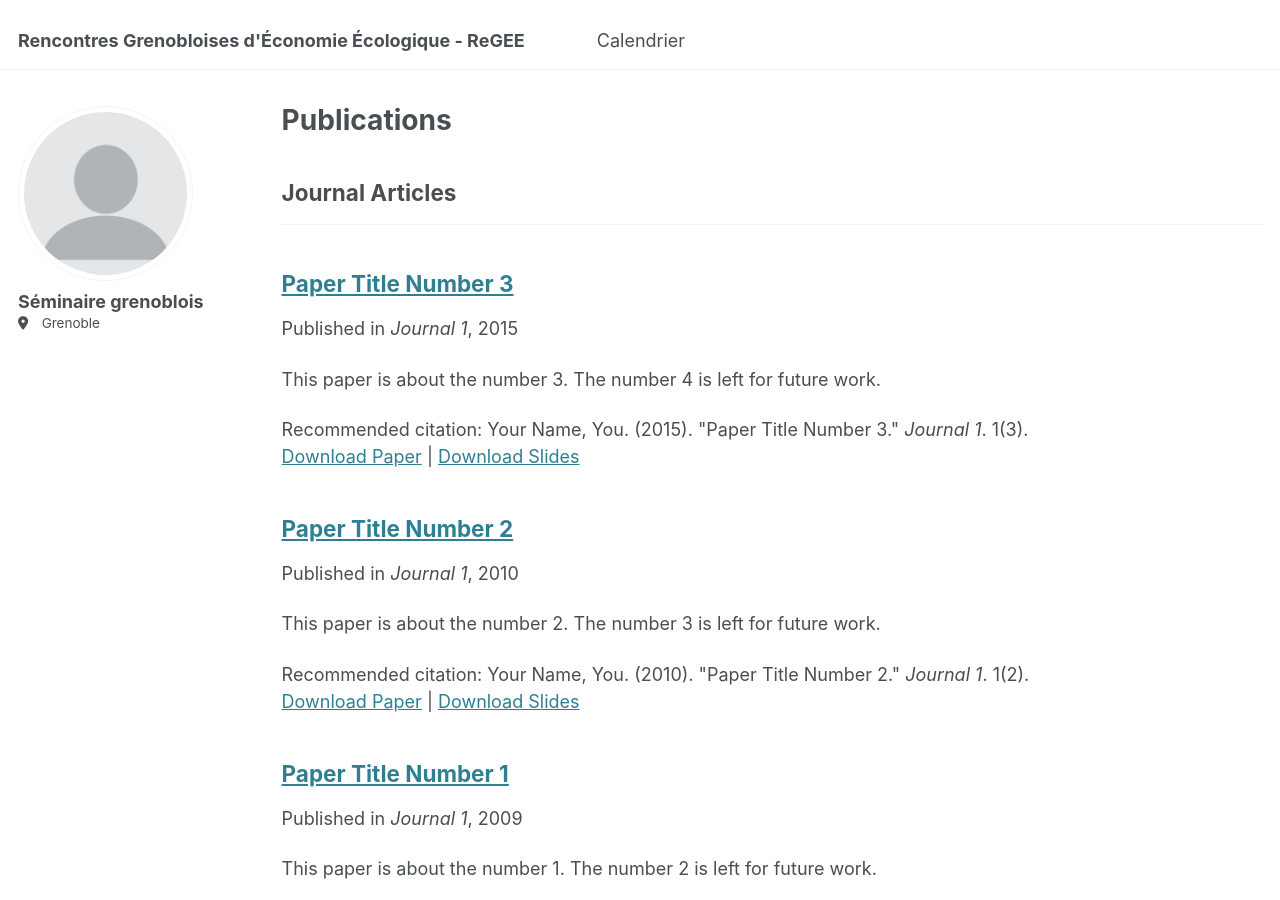
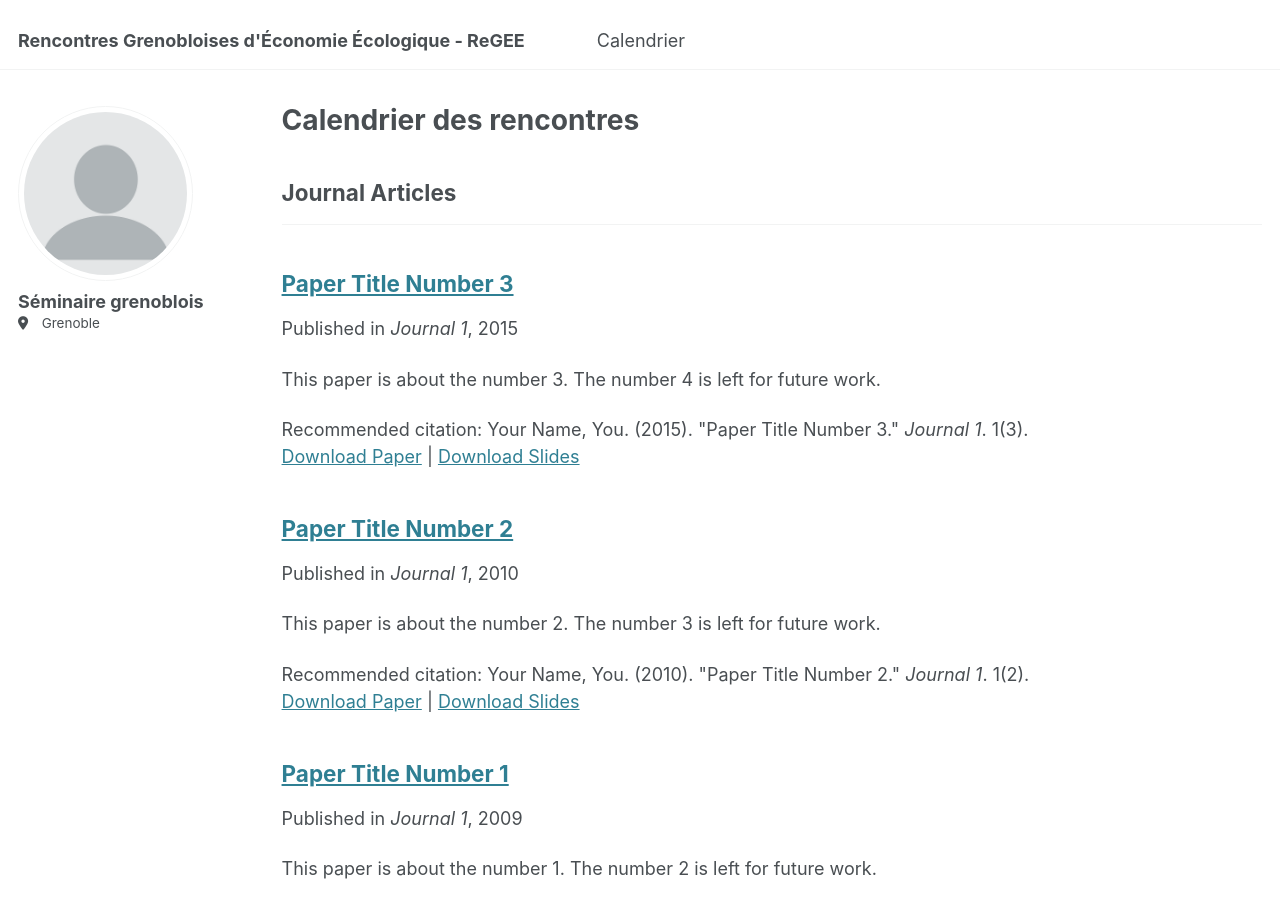
Before and after one commit to rencontres-ecol-econ/rencontres-ecol-econ.github.io, a Jekyll site: the page built from _pages/publications.html, in a window 1280 px wide and 900 px high. Built offline with Jekyll 4.4.1, drawn with Linux system fonts in a browser that asks for light colours.

Commit message:
Update publications.html

```diff
--- a/_pages/publications.html
+++ b/_pages/publications.html
@@ -1,13 +1,10 @@
 ---
 layout: archive
-title: "Publications"
+title: "Calendrier des rencontres"
 permalink: /publications/
 author_profile: true
 ---
 
-{% if site.author.googlescholar %}
-  <div class="wordwrap">You can also find my articles on <a href="{{site.author.googlescholar}}">my Google Scholar profile</a>.</div>
-{% endif %}
 
 {% include base_path %}
 
```
